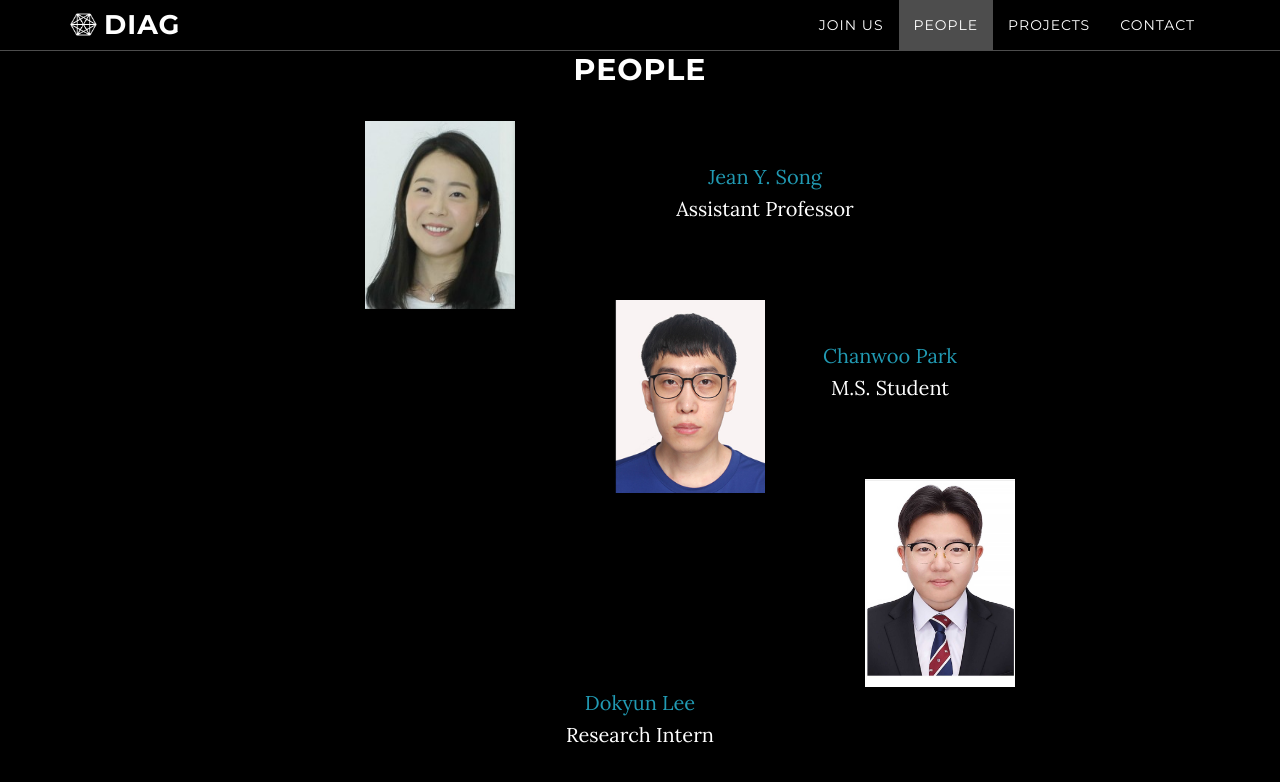
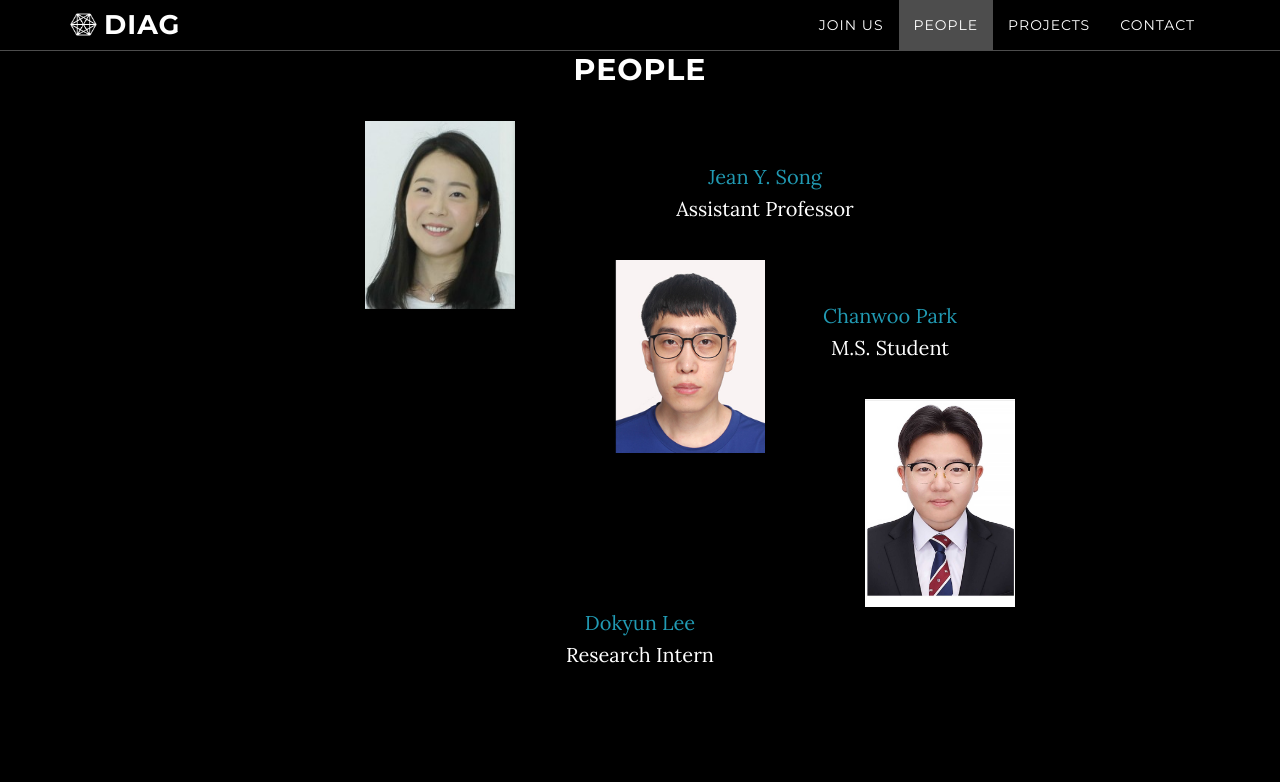
Before and after one commit to raflereak/diag-dgist.github.io, a Jekyll site: the page built from index.html, in a window 1280 px wide and 900 px high, scrolled down 1542 px. Shown: the top 782 px of the window. Built offline with Jekyll 4.4.1, drawn with Linux system fonts in a browser that asks for light colours.

Commit message:
fixing layout

```diff
--- a/_includes/people.html
+++ b/_includes/people.html
@@ -3,21 +3,24 @@
         <div class="row">
             <div class="col-lg-8 col-lg-offset-2">
                 <h2>People</h2>
-
+                <div class="">
                   <img src="/img/JeanSong_profile2021.png" alt="Jean's profile photo with her face" width="150" style="float:left; margin-left: 100px;">
                   <br><br>
                   <p><a href="https://jyskwon.github.io/">Jean Y. Song</a><br>
                   Assistant Professor</p>
-                  <br><br>
+                </div>
+                <div class="">
                   <img src="/img/chanwoo_profile_picture.jpg" alt="Chanwoo's profile photo with his face" width="150" style="float:left; margin-left: 100px;">
                   <br><br>
                   <p><a href="">Chanwoo Park</a><br>
                   M.S. Student</p>
-                  <br><br>
+                </div>
+                <div class="">
                   <img src="/img/dokyun_profile_picture.jpg" alt="Dokyun's profile photo with his face" width="150" style="float:left; margin-left: 100px;">
                   <br><br>
                   <p><a href="">Dokyun Lee</a><br>
                   Research Intern</p>
+                </div>
 
             </div>
         </div>
```
